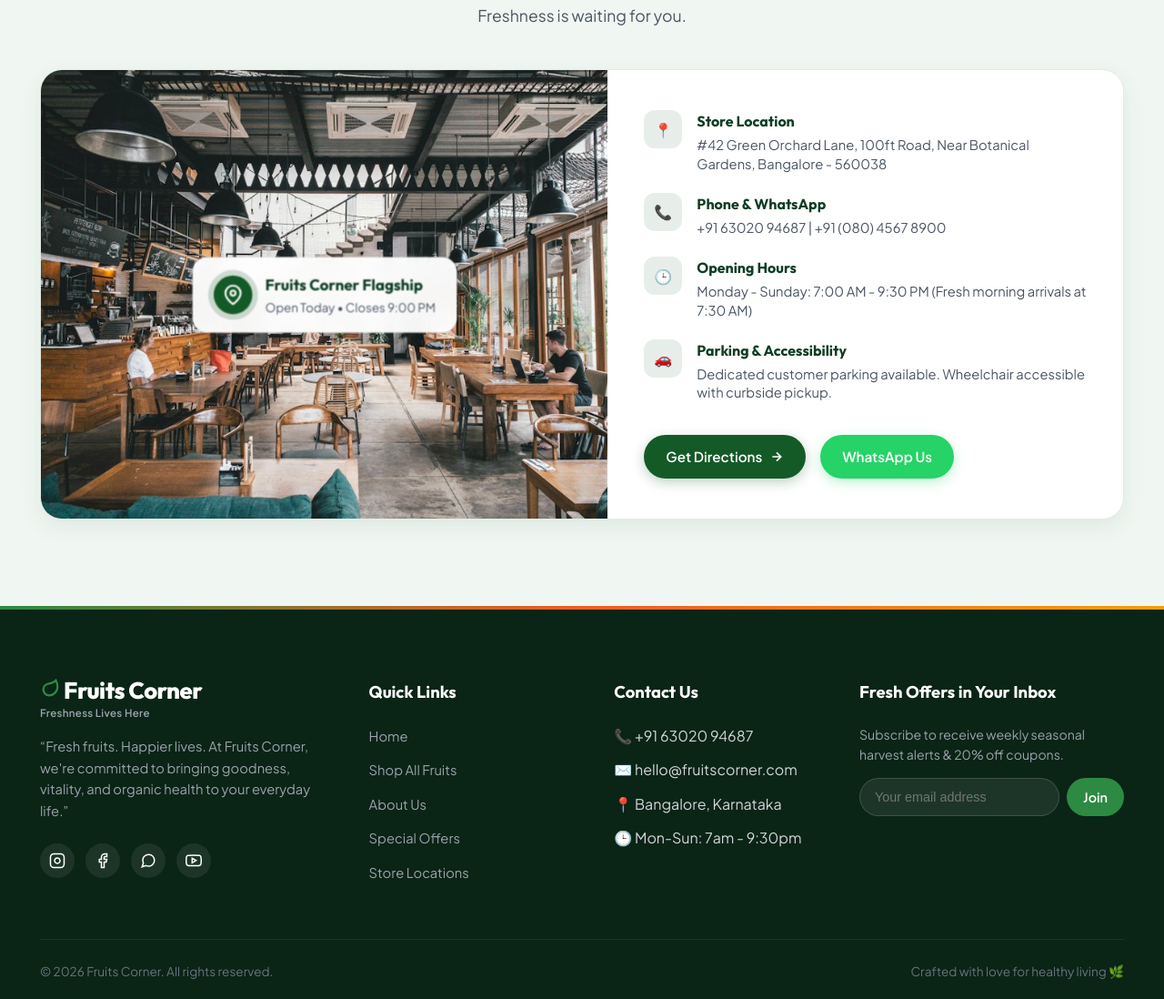
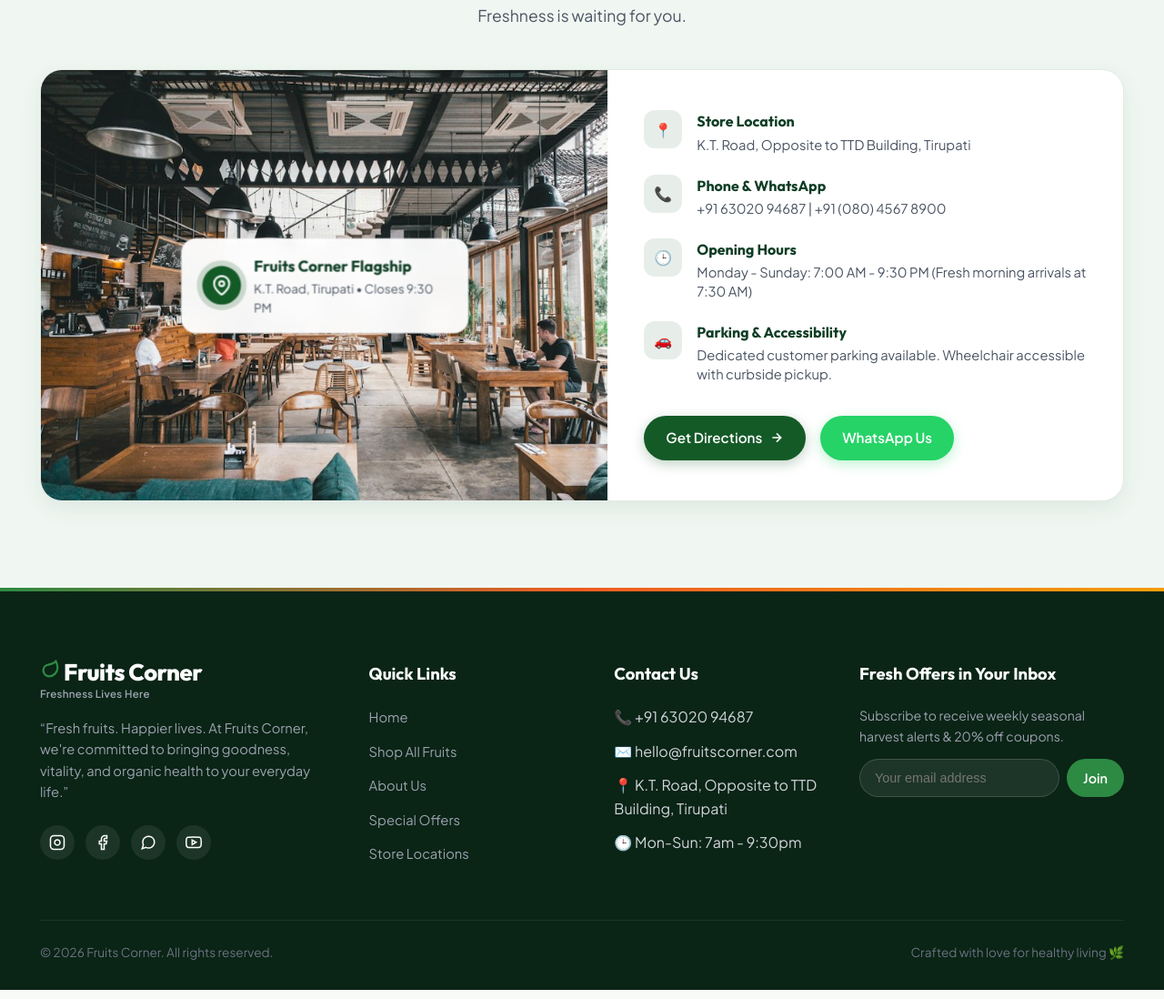
Before and after one commit to yuvaraj337/demowebsite, a website built with Vite: page index.html in a window 1280 px wide. Shown: the part 4590-5688 px from the top of the page at 91% size. Built offline with nearby package versions, Linux system fonts and the light colour scheme.

Commit message:
Update VIBE CUT website

```diff
--- a/index.html
+++ b/index.html
@@ -422,7 +422,7 @@
               </div>
               <div class="map-card-text">
                 <h5>Fruits Corner Flagship</h5>
-                <p>Open Today • Closes 9:00 PM</p>
+                <p>K.T. Road, Tirupati • Closes 9:30 PM</p>
               </div>
             </div>
           </div>
@@ -433,7 +433,7 @@
               <div class="info-icon">📍</div>
               <div class="info-details">
                 <h4>Store Location</h4>
-                <p>#42 Green Orchard Lane, 100ft Road, Near Botanical Gardens, Bangalore - 560038</p>
+                <p>K.T. Road, Opposite to TTD Building, Tirupati</p>
               </div>
             </div>
 
@@ -462,7 +462,7 @@
             </div>
 
             <div class="location-action-btns">
-              <a href="https://maps.google.com" target="_blank" rel="noopener noreferrer" class="btn-directions">
+              <a href="https://www.google.com/maps/search/?api=1&query=KT+Road+Opposite+TTD+Building+Tirupati" target="_blank" rel="noopener noreferrer" class="btn-directions">
                 <span>Get Directions</span>
                 <svg width="16" height="16" viewBox="0 0 24 24" fill="none" stroke="currentColor" stroke-width="2.5"><path d="M5 12h14M12 5l7 7-7 7"/></svg>
               </a>
@@ -531,7 +531,7 @@
           <ul class="footer-links">
             <li><span style="color: #6ee7b7;">📞</span> +91 63020 94687</li>
             <li><span style="color: #6ee7b7;">✉️</span> hello@fruitscorner.com</li>
-            <li><span style="color: #6ee7b7;">📍</span> Bangalore, Karnataka</li>
+            <li><span style="color: #6ee7b7;">📍</span> K.T. Road, Opposite to TTD Building, Tirupati</li>
             <li><span style="color: #6ee7b7;">🕒</span> Mon-Sun: 7am - 9:30pm</li>
           </ul>
         </div>
```
